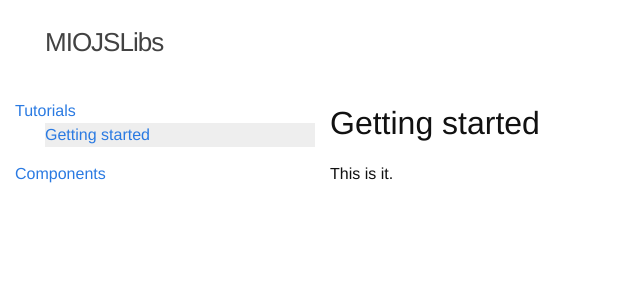
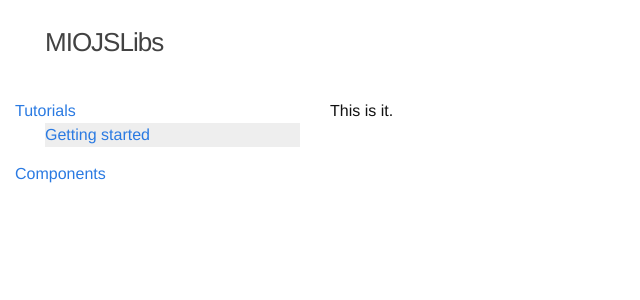
Before and after one commit to miolabs/MIOJSLibs, a Jekyll site: the page built from docs/1.0/tutorials/getting-started.md, in a window 1280 px wide. Shown: the top 300 px of the page, without its empty margins (0-640 px from the left). Built offline with Jekyll 4.4.1, drawn with Linux system fonts in a browser that asks for light colours.

Commit message:
Fix layout

```diff
--- a/_layouts/docs.html
+++ b/_layouts/docs.html
@@ -2,8 +2,5 @@
 layout: default
 ---
 <div>
-    <h1>
-        {{ page.title }}
-    </h1>
     {{ content }}
 </div>
--- a/_sass/theme/_layout.scss
+++ b/_sass/theme/_layout.scss
@@ -22,6 +22,7 @@
 .clear { clear: both; }
 
 $sidebar-width: 300px;
+$sidebar-left-padding:15px;
 
 #content {
   padding: 15px 30px 0 0;
@@ -32,9 +33,9 @@ $sidebar-width: 300px;
 }
 
 #sidebar {
-	width: $sidebar-width;
+	width: #{$sidebar-width - $sidebar-left-padding};
 	float: left;
-	padding: 0 0 0 15px;
+	padding: 0 0 0 $sidebar-left-padding;
 }
 
 .toc-item {
```
